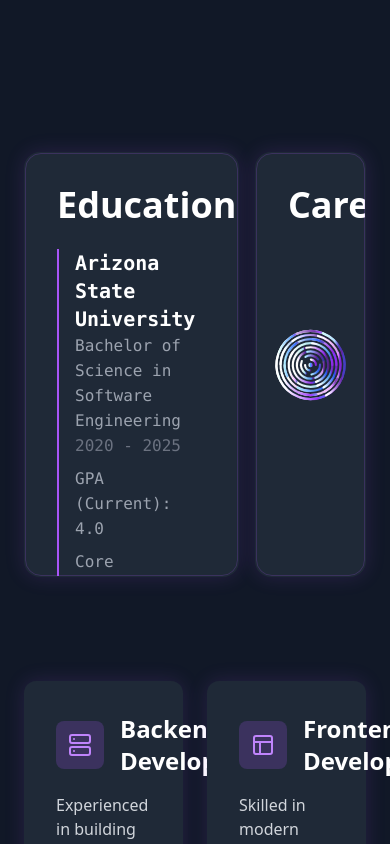
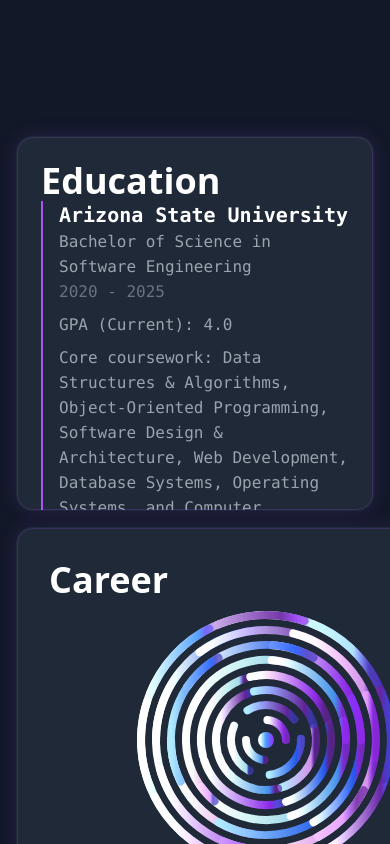
Before and after one commit to Jheathc1/jhWebsite, a React (Vite) app: page / in a window 390 px wide. Shown: the part 1380-2224 px from the top of the page. Built offline with nearby package versions, Linux system fonts and the light colour scheme.

Commit message:
Fixed scroll trigger killing caused by the circle animation and adjusted mobile formatting

```diff
--- a/src/components/CareerSection.jsx
+++ b/src/components/CareerSection.jsx
@@ -30,14 +30,14 @@
   return (
     <div className="w-full py-24">
       <div className="w-full relative">
-        <div className="max-w-7xl mx-auto px-6 py-10">
-          <div className="flex gap-4 transition-all duration-500 ease-in-out">
+        <div className="max-w-7xl mx-auto px-4 md:px-6 py-6 md:py-10">
+          <div className="flex flex-col md:flex-row gap-4 transition-all duration-500 ease-in-out">
             {/* Education Section */}
             <div
-              className={`relative rounded-2xl bg-gray-800 p-8 transition-all duration-500 ease-in-out cursor-pointer overflow-hidden
+              className={`relative rounded-2xl bg-gray-800 p-6 md:p-8 transition-all duration-500 ease-in-out cursor-pointer overflow-hidden
                 border border-transparent hover:border-purple-500/50
-                ${activeSection === 'education' ? 'w-[1500px]' : 'w-[500px]'}
-                min-h-[400px] h-[425px]`}
+                ${activeSection === 'education' ? 'w-full md:w-[1500px]' : 'w-full md:w-[500px]'}
+                min-h-[350px] md:min-h-[400px] h-[375px] md:h-[425px]`}
               onClick={() => handleSectionClick('education')}
               style={{
                 boxShadow: '0 0 20px rgba(168, 85, 247, 0.15)',
@@ -49,15 +49,14 @@
                 <div className="absolute inset-0 bg-gradient-to-r from-purple-500/10 to-blue-500/10 rounded-2xl blur-xl" />
               </div>
 
-              <div className="flex items-center justify-between mb-6">
+              <div className="h-full flex flex-col">
+                <div className="flex items-center justify-between">
                   <h2 className="text-4xl font-bold text-white">Education</h2>
                 </div>
 
-              <div
-                className={`transition-opacity duration-500 ${
+                <div className={`flex-1 flex items-center transition-opacity duration-500 ${
                   activeSection === 'education' ? 'opacity-100' : 'opacity-0'
-                }`}
-              >
+                }`}>
                   <div className="space-y-8">
                     <div className="border-l-2 border-purple-500 pl-4">
                       <h3 className="text-xl font-semibold text-white">
@@ -97,11 +96,19 @@
                       </p>
                       <p className="text-gray-400 mt-2">
                         <DecodeText
-                          text="Specialized courses: Cloud Computing, Agile Methodologies, Software Testing & Quality Assurance, Mobile App Development, Software Security and Machine Learning."
+                          text="Specialized courses: Cloud Computing, Agile Methodologies, Software Testing & Quality Assurance, Mobile App Development, and Software Security."
                           isActive={activeSection === 'education'}
                           delay={800}
                         />
                       </p>
+                      <p className="text-gray-400 mt-2">
+                        <DecodeText
+                          text="Projects: Full-stack web applications, distributed systems design, and enterprise software development using modern frameworks and tools."
+                          isActive={activeSection === 'education'}
+                          delay={900}
+                        />
+                      </p>
+                    </div>
                   </div>
                 </div>
               </div>
--- a/src/components/ConcentricCircles.jsx
+++ b/src/components/ConcentricCircles.jsx
@@ -29,7 +29,12 @@
         timelineRef.current.kill();
         timelineRef.current = null;
       }
-      ScrollTrigger.getAll().forEach(st => st.kill());
+      // Only kill ScrollTriggers specific to this component
+      ScrollTrigger.getAll().forEach(st => {
+        if (st.vars.trigger === svgRef.current) {
+          st.kill();
+        }
+      });
       gsap.killTweensOf(containerRef.current);
     };
 
--- a/src/components/ProjectCard.jsx
+++ b/src/components/ProjectCard.jsx
@@ -16,36 +16,31 @@
 
   useEffect(() => {
     const card = cardRef.current;
+    let st;
 
-    const tl = gsap.timeline({
-      scrollTrigger: {
-        trigger: card,
-        start: 'top bottom-=100',
-        end: 'top center',
-        onEnter: () => setIsVisible(true),
-        once: true
-      }
-    });
+    gsap.set(card, { opacity: 0, y: 50 });
 
-    if (isVisible) {
-      tl.fromTo(card,
-        {
-          opacity: 0,
-          y: 50
-        },
-        {
+    st = ScrollTrigger.create({
+      trigger: card,
+      start: 'top bottom-=100',
+      end: 'top center',
+      onEnter: () => {
+        gsap.to(card, {
           opacity: 1,
           y: 0,
           duration: 1,
-          ease: 'power3.out'
-        }
-      );
-    }
+          ease: 'power3.out',
+          onComplete: () => gsap.set(card, { clearProps: 'transform' }) // Only clear transform
+        });
+      },
+      once: true,
+      markers: false
+    });
 
     return () => {
-      tl.kill();
+      if (st) st.kill();
     };
-  }, [isVisible]);
+  }, []);
 
   const handleProjectClick = (url) => {
     if (url) {
@@ -156,7 +151,7 @@
       title: "Island of Shared Meaning",
       description: "A custom mobile therapy application developed through client consultation and requirement analysis. Built with React Native and SQL, providing specialized therapeutic tools and features.",
       images: [appImage1, appImage2],
-      technologies: ["React Native", "SQLite", "Javascript"],
+      technologies: ["React Native", "SQL", "Javascript"],
       primaryLink: "https://apps.apple.com/us/app/island-of-shared-meaning/id6738144776",
       showGithub: false,
       primaryText: "View on App Store"
@@ -203,14 +198,14 @@
   }, [isReady]);
 
   return (
-    <div ref={sectionRef} className="w-full py-24 relative">
+    <div ref={sectionRef} className="w-full py-24 relative z-0">
       <div className="max-w-7xl mx-auto px-6">
         <div className="mb-16">
           <h2 className="section-title text-4xl font-bold text-white">Featured Projects</h2>
           <p className="section-description text-gray-400 font-bold mt-2">Here are some of the projects I've worked on</p>
         </div>
 
-        <div className="grid grid-cols-1 lg:grid-cols-2 gap-8">
+        <div className="grid grid-cols-1 lg:grid-cols-2 gap-8 relative z-0">
           {projects.map((project, index) => (
             <ProjectCard key={index} project={project} />
           ))}
```
Lines whose indentation alone changed are shown as unchanged.
